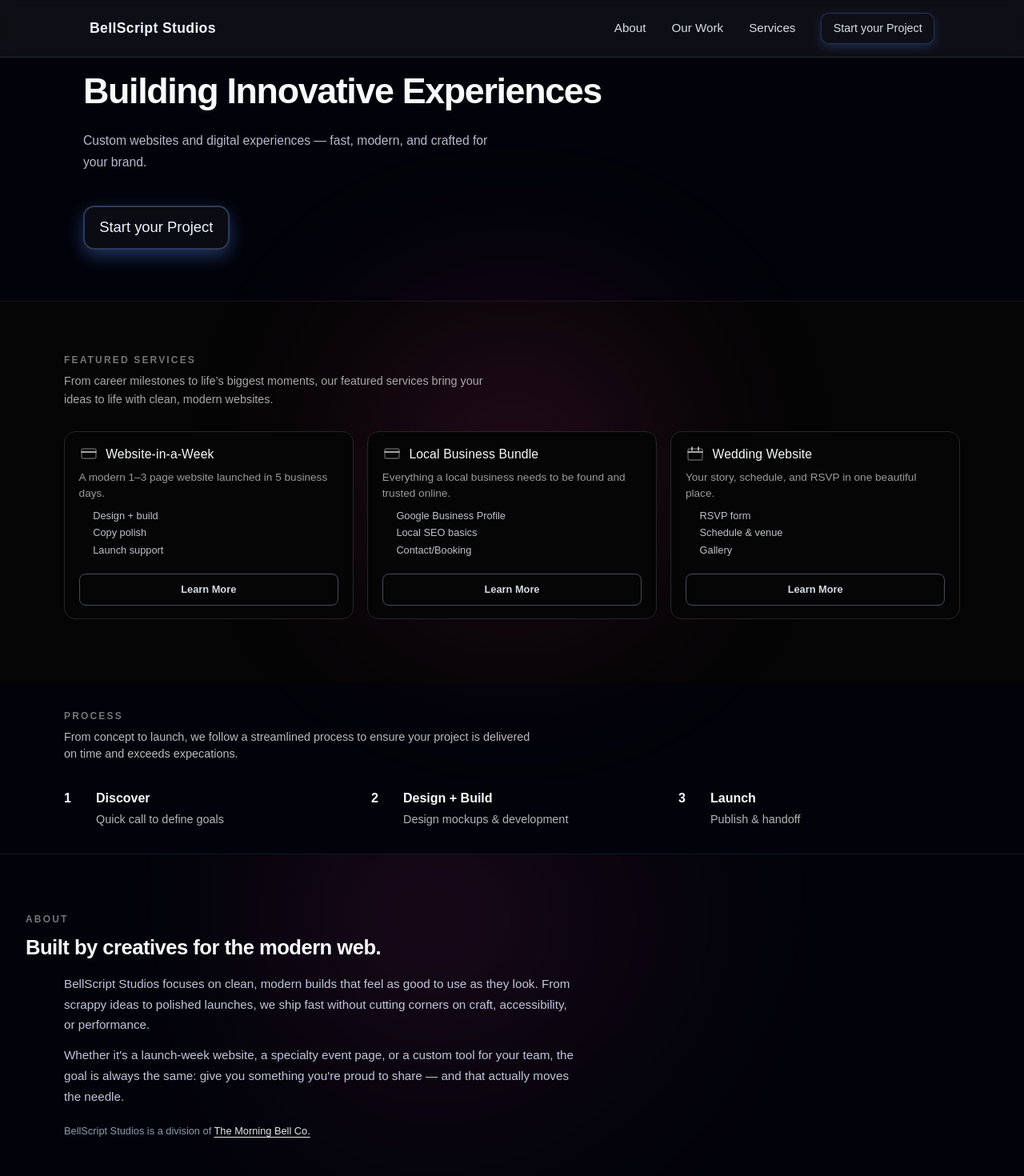
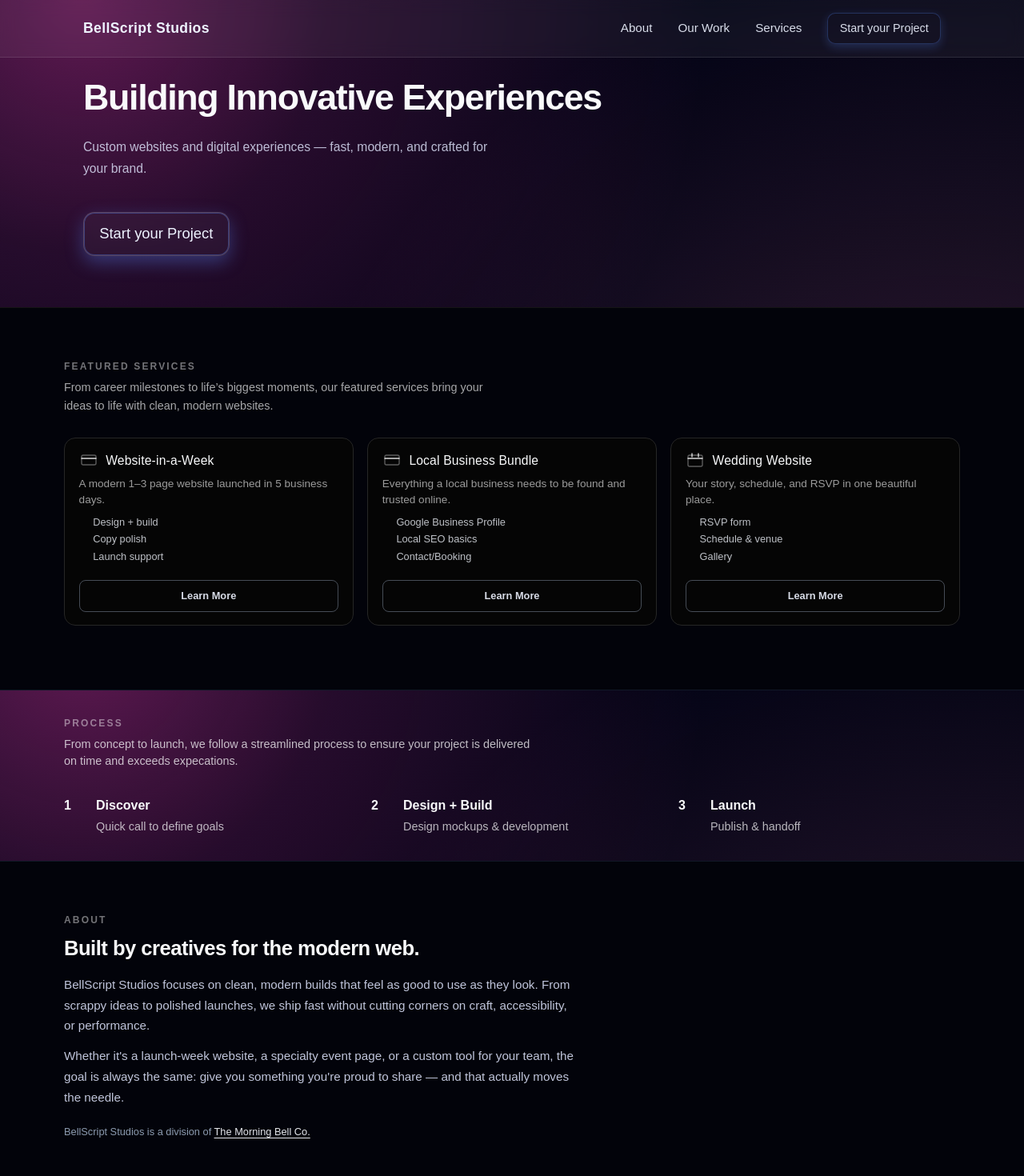
Before and after one commit to BellScriptStudios/bellscript-v2, a Next.js app: page / in a window 1280 px wide. Shown: the top 1470 px of the page at 80% size. Built offline with nearby package versions, Linux system fonts and the light colour scheme; no server answers.

Commit message:
update: background colors on home screen and services page

```diff
--- a/src/Components/AboutSection.tsx
+++ b/src/Components/AboutSection.tsx
@@ -3,13 +3,13 @@
 export default function AboutSection() {
     return (
         <section id="about" className={styles.about}>
-            <div className={styles.header}>
-                <p className={styles.aboutKicker}>About</p>
-                <h2 className={styles.aboutTitle}>
-                    Built by creatives for the modern web.
-                </h2>
-            </div>
             <div className={styles.aboutInner}>
+                <div className={styles.header}>
+                    <p className={styles.aboutKicker}>About</p>
+                    <h2 className={styles.aboutTitle}>
+                        Built by creatives for the modern web.
+                    </h2>
+                </div>
                 <p className={styles.aboutBody}>
                     BellScript Studios focuses on clean, modern builds that feel as good
                     to use as they look. From scrappy ideas to polished launches, we
--- a/src/app/Styles/AboutSection.module.css
+++ b/src/app/Styles/AboutSection.module.css
@@ -1,6 +1,6 @@
 .about {
     position: relative;
-    padding: 3rem 1.25rem 3.5rem;
+    padding: clamp(2rem, 5vw, 2rem) 2rem;
     background: #02030a;
     border-top: 1px solid #111827;
     overflow: hidden;
@@ -10,26 +10,16 @@
 .about::before {
   content: "";
   position: absolute;
-    inset: 0;
-    margin: auto;
-    width: 520px;
-    height: 520px;
-    background: radial-gradient(
-        circle at 20% 0%,
-        rgba(224, 52, 162, 0.5) 0%,
-        rgba(224, 52, 162, 0.18) 30%,
-        rgba(224, 52, 162, 0.04) 60%,
-        transparent 80%
-    );
+  top: -25%;
+  left: 50%;
+  transform: translateX(-50%);
+  width: 140%;
+  height: 80%;
+
   filter: blur(120px);
-    opacity: 0.55;
+  opacity: 0.6;
   pointer-events: none;
   z-index: -1;
-}
-
-.header {
-  align-items: center;
-  gap: 0.75rem;
 }
 
 .aboutInner {
@@ -76,11 +66,21 @@
   text-underline-offset: 3px;
 }
 
-.aboutNote a:hover { color: #ffffff; }
+.aboutNote a:hover {
+  color: #ffffff;
+}
 
 @media (min-width: 768px) {
   .about {
     padding: 4rem 1.5rem 4.5rem;
+  }
+
+  .about::before {
+    top: -30%;
+    width: 110%;
+    height: 70%;
+    filter: blur(140px);
+    opacity: 0.65;
   }
 
   .aboutTitle {
@@ -93,8 +93,13 @@
 }
 
 @media (min-width: 1024px) {
-    .about {
-        padding: 4.5rem 2rem 5rem;
+
+  .about::before {
+    top: -35%;
+    width: 80%;
+    height: 65%;
+    filter: blur(160px);
+    opacity: 0.6;
   }
 
   .aboutTitle {
--- a/src/app/Styles/Footer.module.css
+++ b/src/app/Styles/Footer.module.css
@@ -1,9 +1,11 @@
 .footer {
   background: #02030a;
+  backdrop-filter: blur(10px);
   border-top: 1px solid rgba(148, 163, 184, 0.22);
   padding: 2.5rem 1.5rem;
   color: #e6e9f5;
 }
+
 
 .inner {
   max-width: 1140px;
--- a/src/app/Styles/Header.module.css
+++ b/src/app/Styles/Header.module.css
@@ -5,14 +5,13 @@
   z-index: 50;
   background: rgba(255,255,255,.05);
   backdrop-filter: blur(10px);
-  backdrop-filter: blur(10px);
   border-bottom: 1px solid rgba(255,255,255,.1);
 }
 
 .headerInner {
   max-width: 1120px;
   margin: 0 auto;
-  padding: clamp(0.75rem, 2vw, 1rem) clamp(1rem, 5vw, 2rem);
+  padding: clamp(0.75rem, 2vw, 1rem) clamp(1rem, 5vw, 1.5rem);
   display: flex;
   align-items: center;
   justify-content: space-between;
--- a/src/app/Styles/Page.module.css
+++ b/src/app/Styles/Page.module.css
@@ -1,13 +1,27 @@
 .page {
+  color: #eef3ff;
   min-height: 100vh;
-  background: #02030a;
-  color: #eef3ff;
+  background:
+    radial-gradient(
+      circle at 8% 0%,
+      rgba(224, 52, 162, 0.42) 0%,
+      rgba(224, 52, 162, 0.16) 22%,
+      transparent 55%
+    ),
+    radial-gradient(
+      circle at 92% 100%,
+      rgba(244, 114, 182, 0.35) 0%,
+      rgba(244, 114, 182, 0.12) 26%,
+      transparent 60%
+    ),
+    linear-gradient(145deg, #020617 0%, #020314 45%, #030712 100%);
+    background-attachment: fixed;
 }
 
 .hero {
   max-width: 1120px;
   margin: 0 auto;
-  padding: 4rem 1.25rem 3.5rem;
+  padding: 4.5rem 1.25rem 3.5rem;
   display: flex;
   flex-direction: column;
   gap: 1rem;
@@ -34,49 +48,45 @@
 
 @media (min-width: 768px) {
   .hero {
-    padding: 5rem 1.5rem 4rem;
+    padding: 5.5rem 1.5rem 4rem;
   }
 }
 
 .services {
   position: relative;
   padding: 2.5rem 1.25rem 3.5rem;
-  background: #050505;
   border-top: 1px solid #151515;
   overflow: visible;
   z-index: 0;
+  background: #02030a;
+
 }
 
 
 .services::before {
   content: "";
   position: absolute;
-  top: -10%;
+  top: 25%;
   left: 50%;
-  transform: translateX(-50%);
-  width: 900px;
-  height: 900px;
+  transform: translateX(-10%);
+  width: 140%;
+  height: 70%;
 
-  background: radial-gradient(
-    circle,
-    rgba(224, 52, 162, 0.55) 0%,
-    rgba(224, 52, 162, 0.25) 30%,
-    rgba(224, 52, 162, 0.10) 55%,
-    rgba(224, 52, 162, 0) 75%
-  );
+
 
   filter: blur(120px);
-  opacity: 0.82;
+  opacity: 0.75;
   pointer-events: none;
   z-index: -1;
 }
 
 @media (min-width: 640px) {
   .services::before {
-    width: 600px;
-    height: 600px;
-    filter: blur(90px);
-    opacity: 0.75;
+    top: -10%;
+    width: 110%;
+    height: 80%;
+    filter: blur(140px);
+    opacity: 0.8;
   }
 }
 
@@ -86,10 +96,11 @@
   }
 
   .services::before {
-    width: 500px;
-    height: 500px;
-    filter: blur(120px);
-    opacity: 0.55;
+    top: -35%;
+    width: 80%;
+    height: 70%;
+    filter: blur(180px);
+    opacity: 0.7;
   }
 }
 
@@ -150,8 +161,7 @@
 
 .contactSection {
   padding: 4rem 1.25rem;
-  background: rgba(255, 255, 255, 0.03);
-  margin: 4rem 0 2rem 0;
+  margin-top: 4rem;
   position: relative;
   overflow: hidden;
 }
@@ -164,12 +174,7 @@
   top: -20%;
   left: 50%;
   transform: translateX(-50%);
-  background: radial-gradient(
-    circle,
-    rgba(224, 52, 162, 0.55) 0%,
-    rgba(224, 52, 162, 0.15) 40%,
-    transparent 75%
-  );
+
   filter: blur(120px);
   opacity: 0.55;
   pointer-events: none;
@@ -208,6 +213,8 @@
     rgba(255, 255, 255, 0.1)
   ) !important;
   border-radius: 16px;
+  border: 1px solid rgba(224, 52, 162, .9);
+
 
   box-shadow:
     0 0 22px rgba(224, 52, 162, 0.5),
--- a/src/app/Styles/ProcessSection.module.css
+++ b/src/app/Styles/ProcessSection.module.css
@@ -1,5 +1,6 @@
 .processSection {
     padding: clamp(2rem, 5vw, 2rem) 2rem;
+    border-top: 1px solid #111827;
 }
 
 .inner {
--- a/src/app/Styles/ServicesPage.module.css
+++ b/src/app/Styles/ServicesPage.module.css
@@ -1,13 +1,84 @@
 .page {
+  position: relative;
   min-height: 100vh;
-  background: #02030a;
-  color: #eef3ff;
+  padding: 0;
+  color: #e5edff;
+  isolation: isolate;
+
+  background:
+    radial-gradient(
+      circle at 8% 0%,
+      rgba(89, 52, 162, 0.42) 0%,
+      rgba(89, 52, 162, 0.16) 22%,
+      transparent 55%
+    ),
+    radial-gradient(
+      circle at 92% 100%,
+      rgba(89, 114, 182, 0.35) 0%,
+      rgba(89, 114, 182, 0.12) 26%,
+      transparent 60%
+    ),
+    linear-gradient(145deg, #020617 0%, #020314 45%, #030712 100%);
+    background-attachment: fixed;
+}
+
+.page::before {
+  content: "";
+  position: fixed;
+  inset: -30%;
+  z-index: -1;
+  pointer-events: none;
+
+  background:
+    linear-gradient(
+      to bottom,
+      rgba(148, 163, 184, 0.08) 0px,
+      transparent 1px,
+      transparent 14px
+    ),
+    radial-gradient(
+      ellipse at 50% 0%,
+      rgba(148, 163, 184, 0.35) 0%,
+      rgba(15, 23, 42, 0) 55%
+    );
+
+  mix-blend-mode: soft-light;
+  opacity: 0.35;
+  filter: blur(0.3px);
 }
 
 .hero {
   max-width: 1120px;
   margin: 0 auto;
-  padding: 4rem 1.25rem 3.5rem;
+  padding-bottom: 2.5rem;
+  background: transparent;
+}
+
+.categories {
+  max-width: 1120px;
+  margin: 0 auto;
+  padding-bottom: 3.5rem;
+  background: transparent;
+}
+
+@media (min-width: 768px) {
+  .page::before {
+    opacity: 0.4;
+    inset: -25%;
+  }
+}
+
+@media (min-width: 1024px) {
+  .page::before {
+    opacity: 0.42;
+    inset: -20%;
+  }
+}
+
+.hero {
+  max-width: 1120px;
+  margin: 0 auto;
+  padding: 4.5rem 1.25rem 3.5rem;
   display: flex;
   flex-direction: column;
   gap: 1rem;
@@ -29,7 +100,7 @@
 
 @media (min-width: 768px) {
   .hero {
-    padding: 5rem 1.5rem 4rem;
+    padding: 5.5rem 1.5rem 4rem;
   }
 }
 
```
Lines whose indentation alone changed are shown as unchanged.
